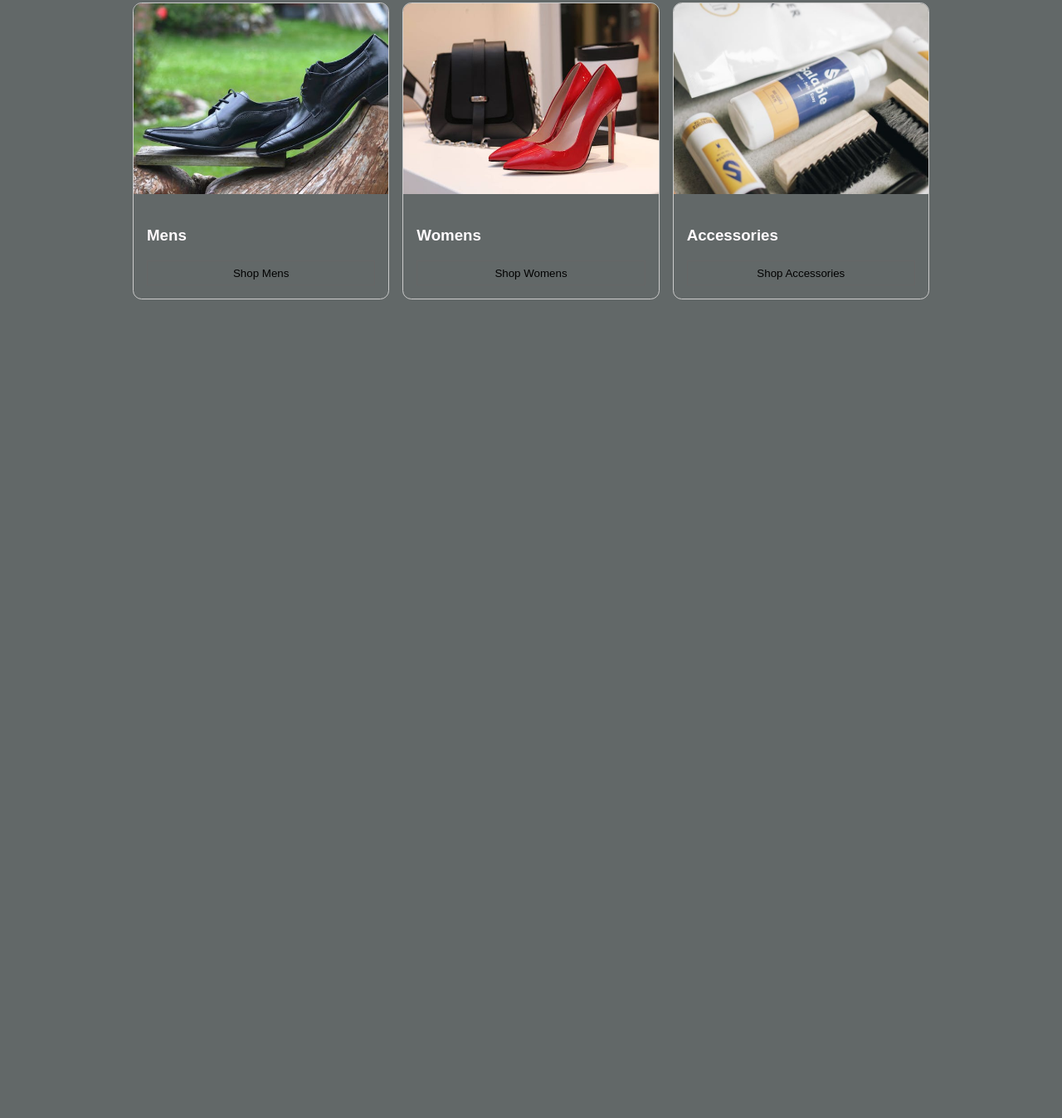
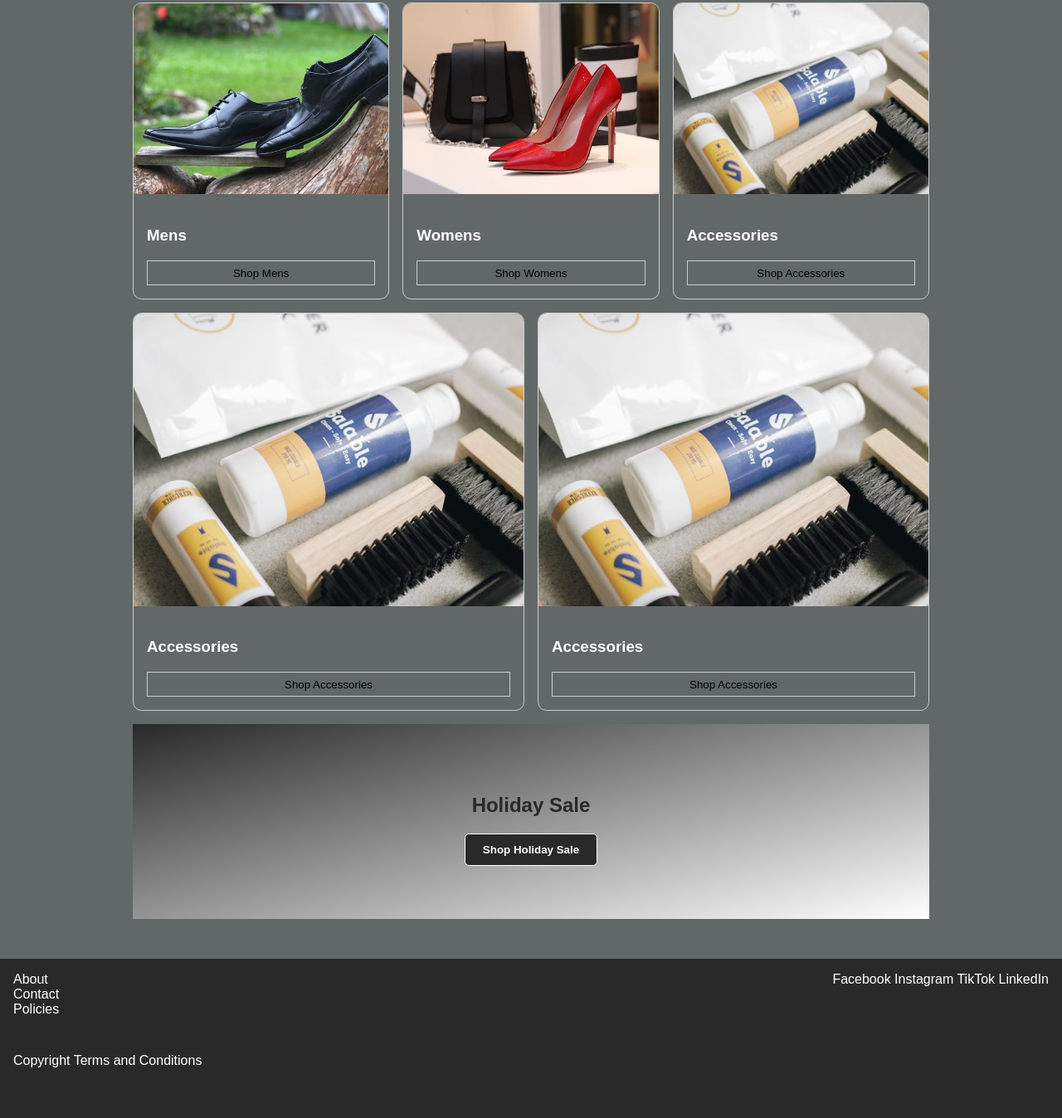
Before and after one commit to Lizararti/classwebsite2025, a plain HTML site: page index.html in a window 1280 px wide. Shown: the part 569-1917 px from the top of the page at 83% size. Before the commit the page ends 978 px from the top, so only its background shows below. Drawn offline with nearby package versions, Linux system fonts and the light colour scheme.

Commit message:
adding secondary banner and footer

```diff
--- a/index.html
+++ b/index.html
@@ -13,6 +13,7 @@
     <meta name="viewport" content="width=device-width,initial-scale=1.0">
     <!-- icons -->
     <link rel="stylesheet" href="https://fonts.googleapis.com/css2?family=Material+Symbols+Outlined" />
+    <script src="script.js"></script>
 </head>
 
 <body>
@@ -86,8 +87,43 @@
                     <button>Shop Accessories</button>
                 </div>
             </div>
+             <div class="card">
+                <img src="images/Categories/accessories.jpg">
+                <div class="card-content">
+                    <h3>Accessories</h3>
+                    <button>Shop Accessories</button>
+                </div>
+            </div>
+             <div class="card">
+                <img src="images/Categories/accessories.jpg">
+                <div class="card-content">
+                    <h3>Accessories</h3>
+                    <button>Shop Accessories</button>
+                </div>
+            </div>
+        </div>
+        <div class="banner2">
+            <h2>Holiday Sale</h2>
+            <button>Shop Holiday Sale</button>
         </div>
      </main>
+     <footer class="footer">
+        <nav class="footer-menu">
+            <a href="about.html">About</a>
+            <a href="contact.html">Contact</a>
+            <a href="policies.html">Policies</a>
+        </nav>
+        <nav class="social">
+            <a href="https://facebook.com">Facebook</a>
+            <a href="https://instagram.com">Instagram</a>
+            <a href="https://tiktok.com">TikTok</a>
+            <a href="https://linkedin.com">LinkedIn</a>
+        </nav>
+        <nav class="legal">
+            <a href="copyright.html">Copyright</a>
+            <a href="terms.html">Terms and Conditions</a>
+        </nav>
+     </footer>
 </body>
 
 </html>
--- a/responsive.css
+++ b/responsive.css
@@ -10,9 +10,15 @@
     #categories {
         order: 5;
         flex-direction: column;
-        min-width: 100%
+        min-width: 100%;
+        max-height: 0px;
+        overflow:hidden;
+    }
+    #categories.open {
+        max-height: 50vh;
     }
     .page-header {
         padding-left: 10px;
         padding-right: 10px;
     }
+ }
--- a/styles.css
+++ b/styles.css
@@ -69,6 +69,7 @@ body {
     display: flex;
     flex-direction: row;
     gap: 1em;
+    flex-wrap: wrap;
 }
 .card img {
     max-width: 100%;
@@ -83,12 +84,14 @@ body {
     border: 1px solid #CCCCCC;
     border-radius: 8pt;
     overflow: hidden;
+    flex: 1;
+    min-width: 300px;
 }
 .card button {
     min-width: 100%;
     background-color: transparent;
     padding: 0.5em;
-    border: 1px solid #666666;
+    border: 1px solid #CCCCCC;
 }
 .content {
     margin-top: 3em;
@@ -96,3 +99,44 @@ body {
     margin-right: 10em;
     margin-bottom: 3em;
 }
+
+.banner2 {
+   display: flex;
+   flex-direction: column;
+   justify-content: center;
+   align-items: center;
+   padding: 4em;
+   margin-top: 1em;
+   margin-bottom: 1em;
+   color: #292929;
+   background: linear-gradient( to bottom right, #292929, white);
+}
+.banner2 button {
+    background-color: #292929;
+    padding: 0.8em;
+    min-width: 12em;
+    color: #FFFBFE;
+    font-weight: bold;
+    border: 1px white solid;
+    border-radius: 4pt;
+}
+
+.footer {
+   display: flex;
+   flex-flow: row wrap;
+   justify-content: space-between;
+   background-color: #292929;
+   min-height: 20vh;
+   padding: 1em;
+}
+.footer-menu {
+    display: flex;
+    flex-direction: column;
+}
+.footer-menu a, .legal a, .social a {
+    color: white;
+    text-decoration: 100%;
+}
+.legal {
+    min-width: 100%;
+}
```
Also changed, not shown: script.js (added).
